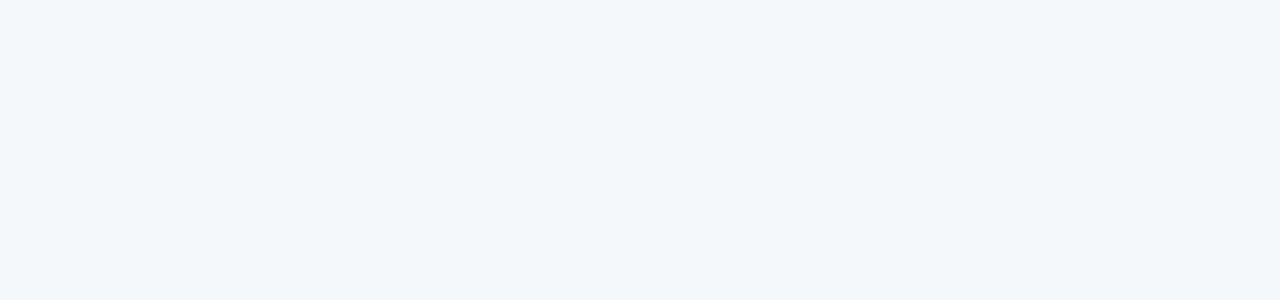
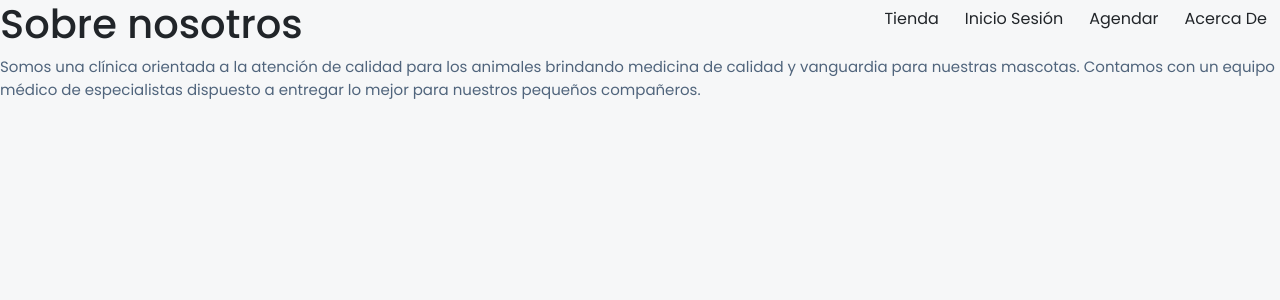
Before and after one commit to barbar4bm/frontend-c19-pets, a React (Create React App) app in the folder frontend/: page /about-us in a window 1280 px wide. Before the commit this address had no page. Shown: the top 300 px of the page. Built offline with nearby package versions, Linux system fonts and the light colour scheme.

Commit message:
pagina agregada sobre about us

```diff
--- a/frontend/src/App.js
+++ b/frontend/src/App.js
@@ -4,6 +4,7 @@ import { BrowserRouter, Routes, Route } from "react-router-dom";
 import { PantallaSesion } from "./pages/InicioSesion/PantallaSesion.js";
 import { PantallaInicio } from "./pages/Pantalla/PantallaInicio.js";
 import {ComercePage} from "./pages/commerce/pages/ComercePage"
+import { AboutUs } from "./pages/aboutUs/index.jsx";
 function App() {
   return (
     <div>
@@ -13,7 +14,7 @@ function App() {
           <Route path="/" element={<PantallaInicio />} />
           <Route path="/login" element={<PantallaSesion />} />
           <Route path="/store" element={<ComercePage />} />
-
+          <Route path="/about-us" element={<AboutUs />} />
         </Routes>
       </BrowserRouter>
 
--- a/frontend/src/components/barra/barra.js
+++ b/frontend/src/components/barra/barra.js
@@ -4,7 +4,7 @@ import { Link } from 'react-router-dom';
 export const Barra = () => {
     return (
         <>
-            < Link to="/">
+            < Link to="/about-us">
                 <button className='btn btn-secundary' style={{ float: 'right' }}>
                     Acerca de
                 </button>
--- a/frontend/src/pages/Pantalla/PantallaInicio.js
+++ b/frontend/src/pages/Pantalla/PantallaInicio.js
@@ -1,4 +1,4 @@
-import React from 'react'
+import React, { useEffect } from 'react'
 import './PantallaInicio.css';
 import { Barra } from '../../components/barra/barra';
 
--- /dev/null
+++ b/frontend/src/pages/aboutUs/index.jsx
@@ -0,0 +1,18 @@
+import { Barra } from "../../components/barra/barra"
+
+export const AboutUs = ()=> {
+    return (
+        <>
+             <Barra />
+
+
+                   <div style={{marginBottom:'30px'}}>
+
+
+                   <h1>Sobre nosotros</h1>
+                   <p>Somos una clínica orientada a la atención de calidad para los animales brindando medicina de calidad y vanguardia para nuestras mascotas.
+Contamos con un equipo médico de especialistas dispuesto a entregar lo mejor para nuestros pequeños compañeros.</p>
+                   </div>
+         </>
+       )
+}
```
